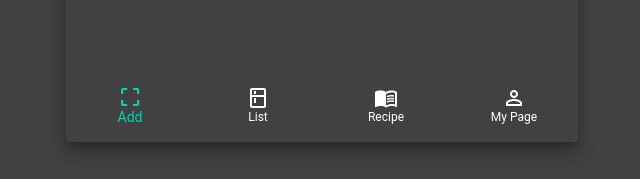
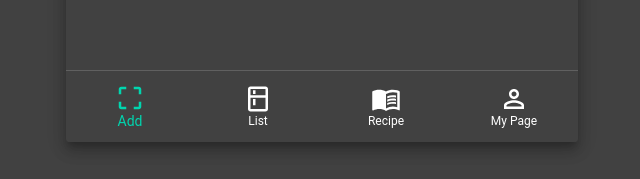
Before and after one commit to CS2021-GDP-Team/food-manager, a React (Create React App) app in the folder frontend/: page /login in a window 1280 px wide. Shown: the part 618-797 px from the top of the page, without its empty margins (318-958 px from the left). Built offline with nearby package versions, Linux system fonts and the light colour scheme.

Commit message:
feat: finish BottomNavBar and need to be refactoring

```diff
--- a/frontend/src/components/BottomNavBar.tsx
+++ b/frontend/src/components/BottomNavBar.tsx
@@ -9,6 +9,7 @@ import PermIdentityOutlinedIcon from "@material-ui/icons/PermIdentityOutlined";
 
 const useStylesParent = makeStyles({
     root: {
+        borderTop: "1px solid #606060",
         display: "fixed",
         backgroundColor: "#414141",
         height: "10%",
@@ -29,9 +30,16 @@ const useStylesChild = makeStyles({
     selected: {}
 });
 
+const useStylesIcon = makeStyles({
+    root: {
+        fontSize: "30px"
+    }
+});
+
 export default function BottomNavBar() {
     const parentClasses = useStylesParent();
     const childClasses = useStylesChild();
+    const iconClasses = useStylesIcon();
     const [value, setValue] = React.useState(0);
 
     return (
@@ -47,22 +55,22 @@ export default function BottomNavBar() {
                 label="Add"
                 selected
                 classes={{ root: childClasses.root, selected: childClasses.selected }}
-                icon={<CropFreeOutlinedIcon />}
+                icon={<CropFreeOutlinedIcon classes={{ root: iconClasses.root }} />}
             />
             <BottomNavigationAction
                 label="List"
                 classes={{ root: childClasses.root, selected: childClasses.selected }}
-                icon={<KitchenOutlinedIcon />}
+                icon={<KitchenOutlinedIcon classes={{ root: iconClasses.root }} />}
             />
             <BottomNavigationAction
                 label="Recipe"
                 classes={{ root: childClasses.root, selected: childClasses.selected }}
-                icon={<MenuBookOutlinedIcon />}
+                icon={<MenuBookOutlinedIcon classes={{ root: iconClasses.root }} />}
             />
             <BottomNavigationAction
                 label="My Page"
                 classes={{ root: childClasses.root, selected: childClasses.selected }}
-                icon={<PermIdentityOutlinedIcon />}
+                icon={<PermIdentityOutlinedIcon classes={{ root: iconClasses.root }} />}
             />
         </BottomNavigation>
     );
```
